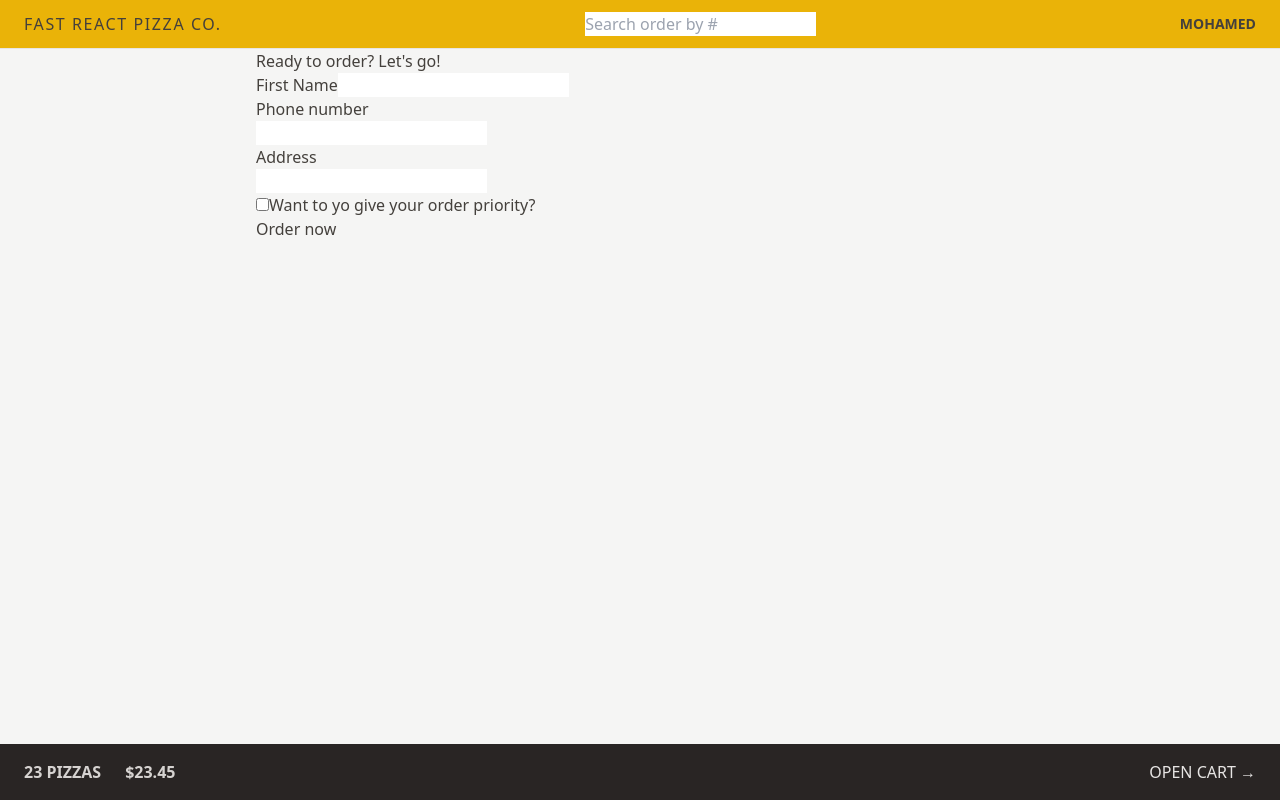
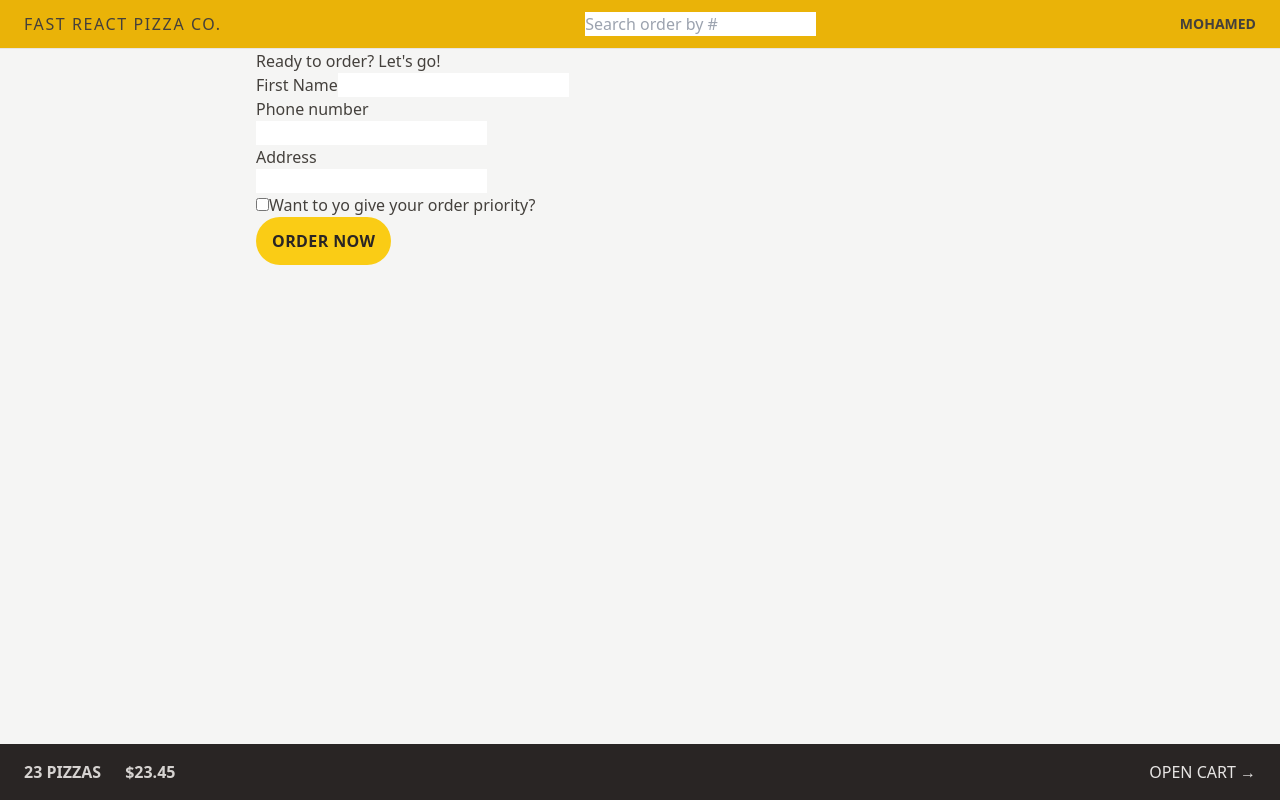
Before and after one commit to nidal1/fast-react-pizza, a React (Vite) app: page /order/new in a window 1280 px wide. Built offline with nearby package versions, Linux system fonts and the light colour scheme.

Commit message:
styling buttons elements states and transitions

```diff
--- a/src/features/cart/Cart.jsx
+++ b/src/features/cart/Cart.jsx
@@ -29,7 +29,9 @@ function Cart() {
 
   return (
     <div>
-      <Link to="/menu">&larr; Back to menu</Link>
+      <Link to="/menu" className="text-sm text-blue-500 hover:text-blue-600">
+        &larr; Back to menu
+      </Link>
 
       <h2>Your cart, %NAME%</h2>
 
--- a/src/features/order/CreateOrder.jsx
+++ b/src/features/order/CreateOrder.jsx
@@ -53,7 +53,10 @@ function CreateOrder() {
 
         <div>
           <input type="hidden" name="cart" value={JSON.stringify(cart)} />
-          <button disabled={isSubmitting}>
+          <button
+            disabled={isSubmitting}
+            className="inline-block bg-yellow-400 px-4 py-3 font-semibold uppercase text-stone-800 tracking-wide rounded-full transition-colors duration-300 hover:bg-yellow-300"
+          >
             {isSubmitting ? 'Placing order ...' : 'Order now'}
           </button>
         </div>
```
